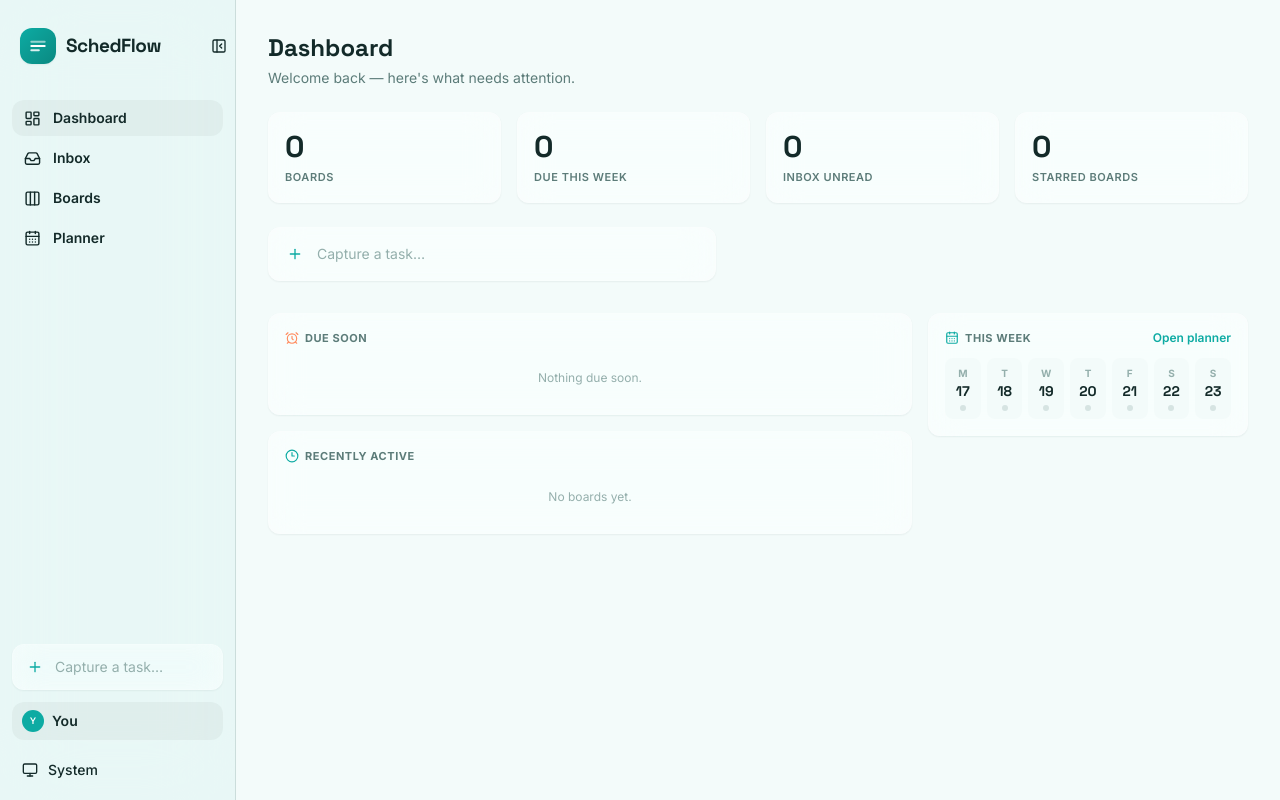
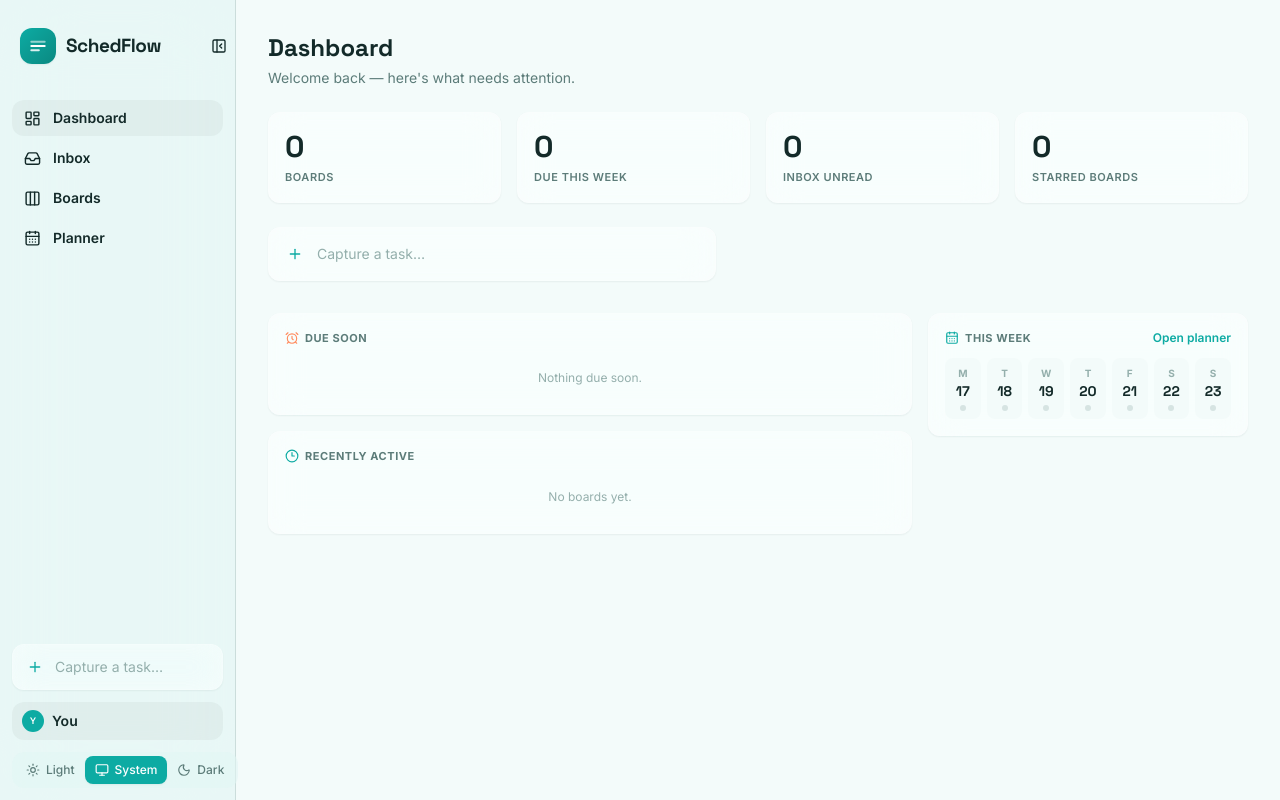
Before and after one commit to Stablhr/Schedflow, a React (Vite) app: page / in a window 1280 px wide. Built offline with nearby package versions, Linux system fonts and the light colour scheme.

Commit message:
adding dark mode toggle

```diff
--- a/src/components/layout/Sidebar.tsx
+++ b/src/components/layout/Sidebar.tsx
@@ -2,10 +2,11 @@ import { NavLink, useLocation } from 'react-router-dom'
 import { LayoutDashboard, Inbox, Columns3, CalendarDays, PanelLeftClose, PanelLeft, Sun, Moon, Monitor } from 'lucide-react'
 import { useStore } from '../../store/useStore'
 import { useAdaptiveTheme, adaptiveVars } from '../../hooks/useAdaptiveTheme'
-import { useThemeMode, useThemeCycle } from '../../hooks/useThemeMode'
+import { useThemeMode } from '../../hooks/useThemeMode'
 import { blendTwoStop } from '../../utils/color'
 import CaptureBox from '../shared/CaptureBox'
 import Avatar from '../shared/Avatar'
+import type { ThemeMode } from '../../store/schema'
 
 const NAV = [
   { to: '/', label: 'Dashboard', icon: LayoutDashboard, end: true },
@@ -37,11 +38,10 @@ interface SidebarProps {
 }
 
 export default function Sidebar({ collapsed, onToggle }: SidebarProps) {
-  const { data, members } = useStore()
+  const { data, members, setDarkMode } = useStore()
   const location = useLocation()
   const inboxCount = data.inbox.length
   const you = members.find((m) => m.name === 'You') ?? members[0]
-  const { mode, cycle: cycleTheme } = useThemeCycle()
 
   const boardMatch = location.pathname.match(/^\/boards\/([^/]+)$/)
   const boardId = boardMatch?.[1]
@@ -50,8 +50,11 @@ export default function Sidebar({ collapsed, onToggle }: SidebarProps) {
   const isBoard = !!(board && bg && !bg.startsWith('data:'))
 
   const resolved = useThemeMode()
+  const mode: ThemeMode = data.ui.darkMode ?? 'system'
   const theme = useAdaptiveTheme(isBoard ? bg : (resolved === 'dark' ? '#1A2B2A' : '#E1F5F3'))
   const sidebarVars = adaptiveVars(theme)
+
+  const ThemeIcon = mode === 'light' ? Sun : mode === 'dark' ? Moon : Monitor
 
   return (
     <>
@@ -112,17 +115,27 @@ export default function Sidebar({ collapsed, onToggle }: SidebarProps) {
 
         {collapsed ? (
           <div className="flex flex-col items-center gap-1 px-2 pb-2">
-            <button
-              type="button"
-              onClick={cycleTheme}
-              title={`Theme: ${mode.charAt(0).toUpperCase() + mode.slice(1)} (click to cycle)`}
-              className="flex h-9 w-9 items-center justify-center rounded-xl transition hover-grow"
-              style={{ color: 'var(--surface-text-muted)' }}
-            >
-              {mode === 'light' && <Sun size={16} />}
-              {mode === 'dark' && <Moon size={16} />}
-              {mode === 'system' && <Monitor size={16} />}
-            </button>
+            <div className="flex flex-col rounded-xl bg-surface-alt/60 p-1">
+              {([
+                { value: 'light' as ThemeMode, icon: Sun, label: 'Light' },
+                { value: 'system' as ThemeMode, icon: Monitor, label: 'System' },
+                { value: 'dark' as ThemeMode, icon: Moon, label: 'Dark' },
+              ]).map(({ value, icon: Icon, label }) => (
+                <button
+                  key={value}
+                  type="button"
+                  onClick={() => setDarkMode(value)}
+                  title={label}
+                  className={`flex h-8 w-8 items-center justify-center rounded-lg transition active:scale-95 ${
+                    mode === value
+                      ? 'bg-brand text-white shadow-sm'
+                      : 'text-ink-muted hover:text-ink hover:bg-surface'
+                  }`}
+                >
+                  <Icon size={15} />
+                </button>
+              ))}
+            </div>
           </div>
         ) : (
           <div className="space-y-3 p-3">
@@ -135,15 +148,28 @@ export default function Sidebar({ collapsed, onToggle }: SidebarProps) {
             )}
             <button
               type="button"
-              onClick={cycleTheme}
-              title={`Theme: ${mode.charAt(0).toUpperCase() + mode.slice(1)} (click to cycle)`}
-              className="flex w-full items-center gap-2.5 rounded-xl px-2.5 py-2 text-sm font-medium transition hover:bg-surface-alt active:scale-[0.98]"
-              style={{ color: 'var(--surface-text-muted)' }}
+              className="flex items-center rounded-xl bg-surface-alt/60 p-1"
             >
-              {mode === 'light' && <Sun size={16} />}
-              {mode === 'dark' && <Moon size={16} />}
-              {mode === 'system' && <Monitor size={16} />}
-              <span className="capitalize">{mode}</span>
+              {([
+                { value: 'light' as ThemeMode, icon: Sun, label: 'Light' },
+                { value: 'system' as ThemeMode, icon: Monitor, label: 'System' },
+                { value: 'dark' as ThemeMode, icon: Moon, label: 'Dark' },
+              ]).map(({ value, icon: Icon, label }) => (
+                <button
+                  key={value}
+                  type="button"
+                  onClick={() => setDarkMode(value)}
+                  title={label}
+                  className={`flex items-center gap-1.5 rounded-lg px-2.5 py-1.5 text-xs font-medium transition active:scale-95 ${
+                    mode === value
+                      ? 'bg-brand text-white shadow-sm'
+                      : 'text-ink-muted hover:text-ink hover:bg-surface'
+                  }`}
+                >
+                  <Icon size={14} />
+                  <span>{label}</span>
+                </button>
+              ))}
             </button>
           </div>
         )}
```
